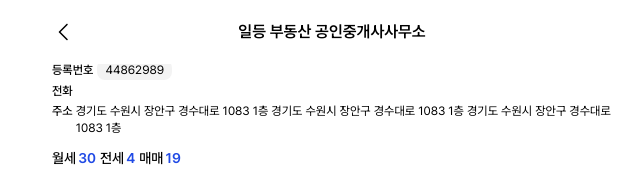
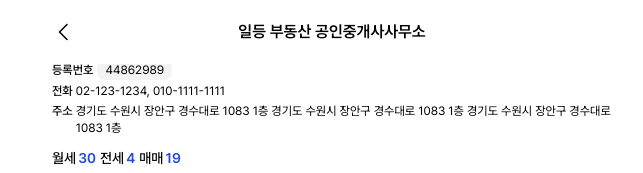
Before and after one commit to FC-DEV3-Final-Project/zoop-frontend, a Next.js app: page /real-estate/1 in a window 1280 px wide. Shown: the top 173 px of the page, without its empty margins (308-951 px from the left). Built offline with nearby package versions, Linux system fonts and the light colour scheme.

Commit message:
design: 전화번호 추가

```diff
--- a/src/components/real-estate/RealEstateInfo.tsx
+++ b/src/components/real-estate/RealEstateInfo.tsx
@@ -4,7 +4,8 @@ interface RealEstateInfoProps {
   realtorName: string;
   establishRegistrationNo: string;
   representative: string;
-  phone: string;
+  representativeTelNo?: string;
+  cellPhoneNo?: string;
   address: string;
   dealCount: number;
   leaseCount: number;
@@ -19,7 +20,8 @@ export default function RealEstateInfo({
   realtorName,
   establishRegistrationNo,
   representative,
-  phone,
+  representativeTelNo,
+  cellPhoneNo,
   address,
   dealCount,
   leaseCount,
@@ -42,7 +44,9 @@ export default function RealEstateInfo({
         </div>
         <div className="flex gap-[3px]">
           <span className="text-caption3">전화</span>
-          <span className="text-body3">{phone}</span>
+          <span className="text-body3">
+            {[representativeTelNo, cellPhoneNo].filter(Boolean).join(", ")}
+          </span>
         </div>
         <div className="flex gap-[3px]">
           <span className="whitespace-nowrap text-caption3">주소</span>
```
